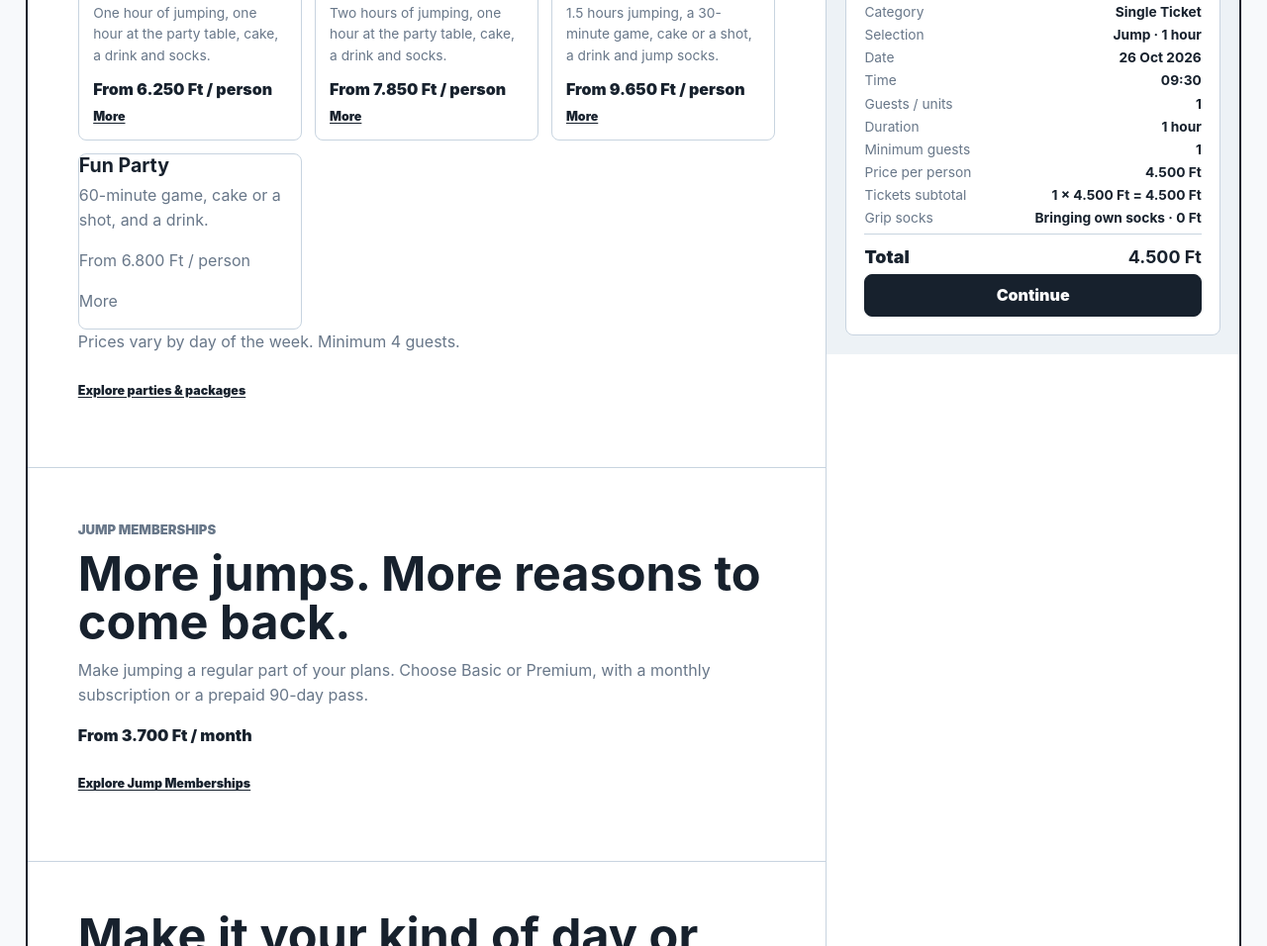
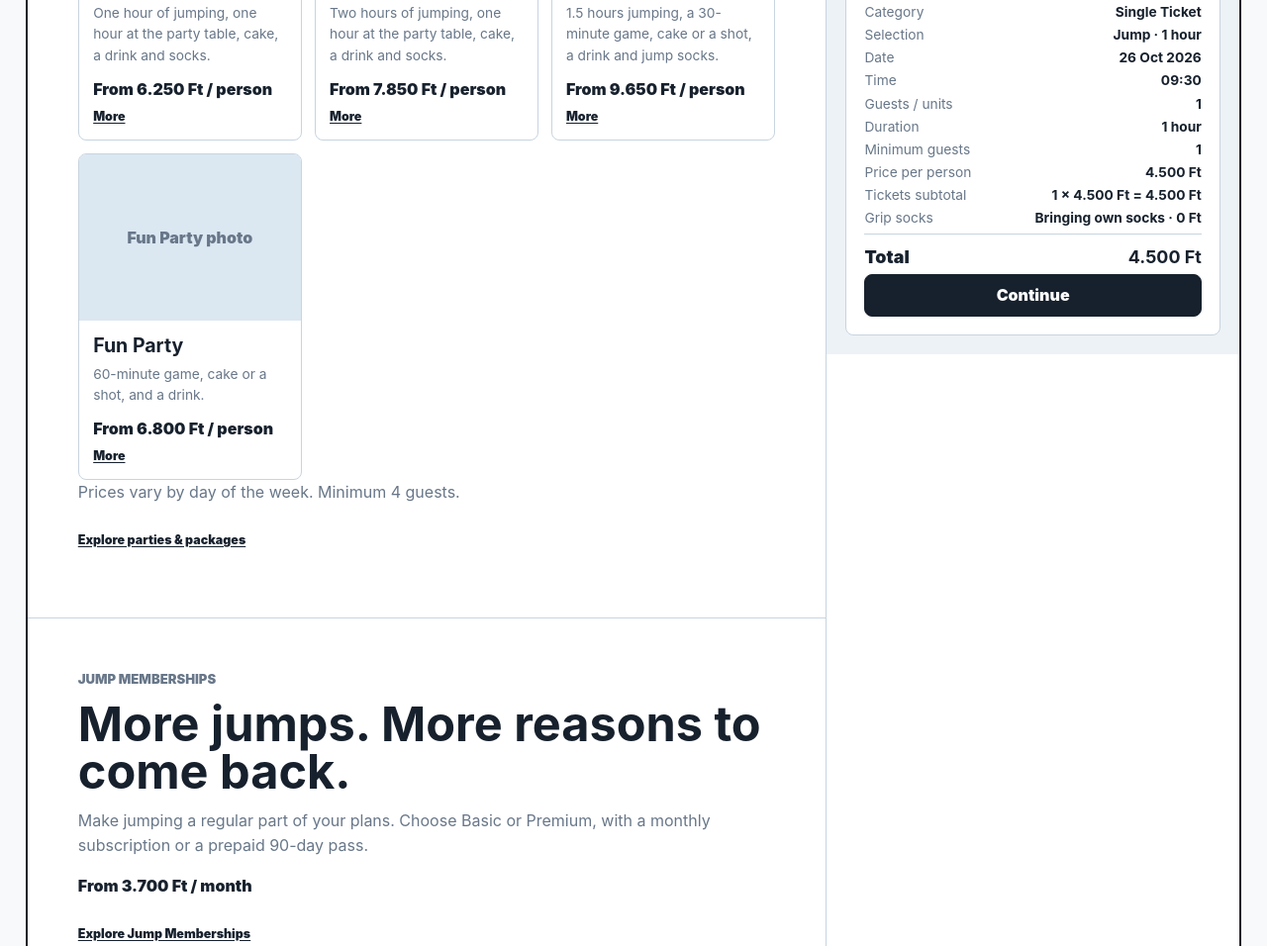
Before and after one commit to Kerstin-hub/cyberfun_wireframes, a plain HTML site: page cyberfun-wireframes/outputs/homepage-wireframes/homepage-unified-booking-v3.html in a window 1280 px wide. Shown: the part 2548-3504 px from the top of the page at 99% size. Drawn offline with Linux system fonts and the light colour scheme.

Commit message:
Add files via upload

```diff
--- a/cyberfun-wireframes/outputs/homepage-wireframes/homepage-unified-booking-v3.html
+++ b/cyberfun-wireframes/outputs/homepage-wireframes/homepage-unified-booking-v3.html
@@ -307,7 +307,15 @@
                 <article class="tile"><div class="tile-image">CyberParty image</div><div class="tile-body"><h3>CyberParty</h3><p>One hour of jumping, one hour at the party table, cake, a drink and socks.</p><span class="price">From 6.250 Ft / person</span><br><a class="more-link" href="../parties-events-wireframes/birthday-parties-page.html">More</a></div></article>
                 <article class="tile"><div class="tile-image">CyberStar image</div><div class="tile-body"><h3>CyberStar</h3><p>Two hours of jumping, one hour at the party table, cake, a drink and socks.</p><span class="price">From 7.850 Ft / person</span><br><a class="more-link" href="../parties-events-wireframes/birthday-parties-page.html">More</a></div></article>
                 <article class="tile"><div class="tile-image">CyberFun image</div><div class="tile-body"><h3>CyberFun Party</h3><p>1.5 hours jumping, a 30-minute game, cake or a shot, a drink and jump socks.</p><span class="price">From 9.650 Ft / person</span><br><a class="more-link" href="../parties-events-wireframes/birthday-parties-page.html">More</a></div></article>
-<article class="tile"><h3>Fun Party</h3><p>60-minute game, cake or a shot, and a drink.</p><p>From 6.800 Ft / person</p><p><a href="../parties-events-wireframes/birthday-parties-page.html">More</a></p></article>
+                <article class="tile">
+                  <div class="tile-image">Fun Party photo</div>
+                  <div class="tile-body">
+                    <h3>Fun Party</h3>
+                    <p>60-minute game, cake or a shot, and a drink.</p>
+                    <span class="price">From 6.800 Ft / person</span><br>
+                    <a class="more-link" href="../parties-events-wireframes/birthday-parties-page.html">More</a>
+                  </div>
+                </article>
               </div>
               <p>Prices vary by day of the week. Minimum 4 guests.</p>
               <p><a class="more-link" href="../parties-events-wireframes/parties-packages-category-page-v3.html">Explore parties &amp; packages</a></p>
```
